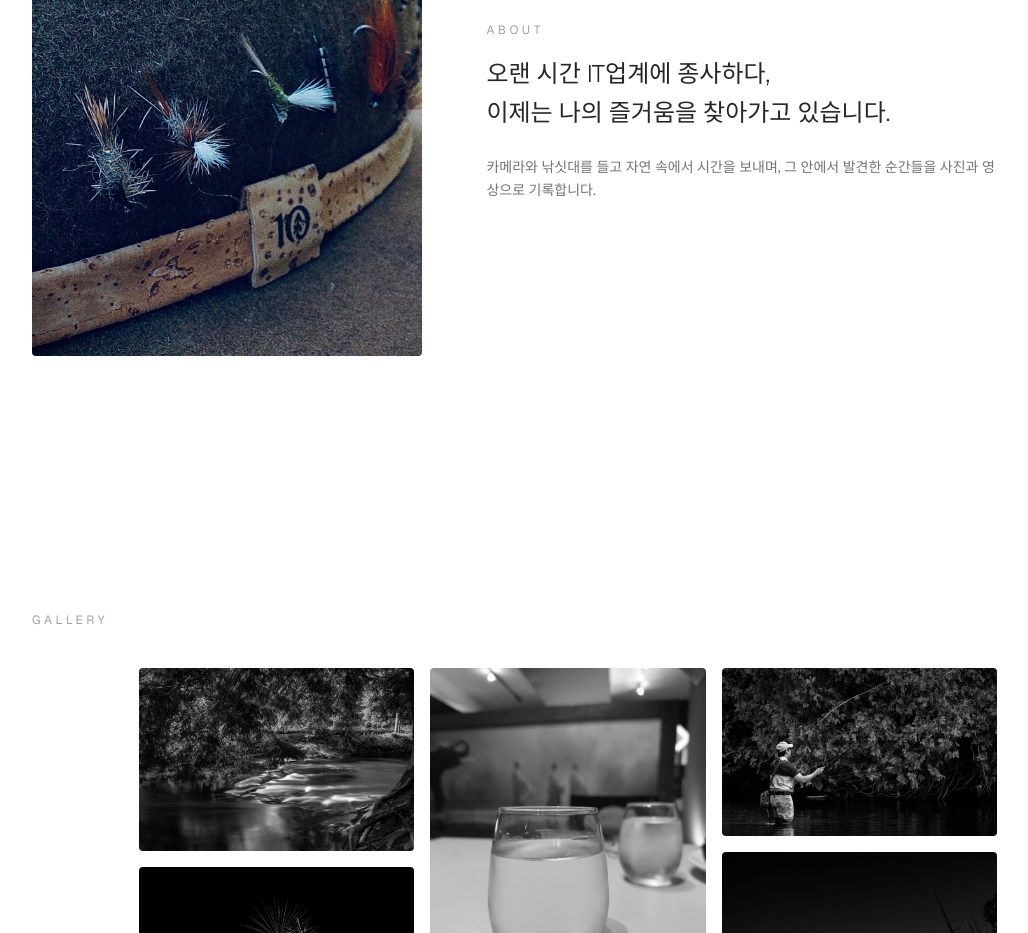
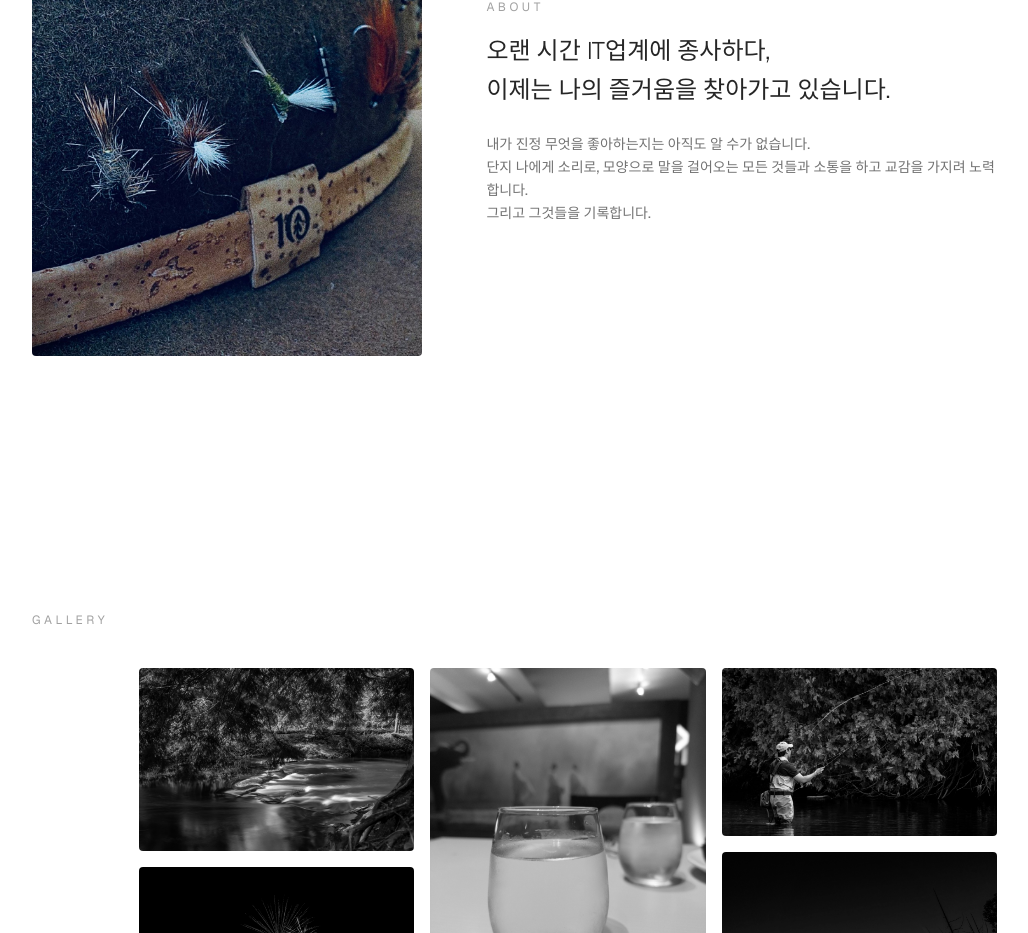
Before and after one commit to calebparkme/portfolio, a Next.js app: page / in a window 1280 px wide. Shown: the part 1060-1993 px from the top of the page, without its empty margins (72-1100 px from the left). Built offline with nearby package versions, Linux system fonts and the light colour scheme.

Commit message:
About 섹션 소개 문구 수정

```diff
--- a/src/components/About.tsx
+++ b/src/components/About.tsx
@@ -28,8 +28,12 @@ export default function About() {
             이제는 나의 즐거움을 찾아가고 있습니다.
           </p>
           <p className="mt-6 max-w-lg text-sm leading-relaxed text-neutral-500">
-            카메라와 낚싯대를 들고 자연 속에서 시간을 보내며, 그 안에서
-            발견한 순간들을 사진과 영상으로 기록합니다.
+            내가 진정 무엇을 좋아하는지는 아직도 알 수가 없습니다.
+            <br />
+            단지 나에게 소리로, 모양으로 말을 걸어오는 모든 것들과
+            소통을 하고 교감을 가지려 노력합니다.
+            <br />
+            그리고 그것들을 기록합니다.
           </p>
         </div>
       </div>
```
